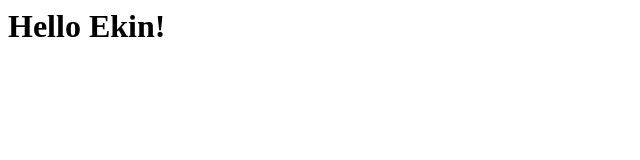
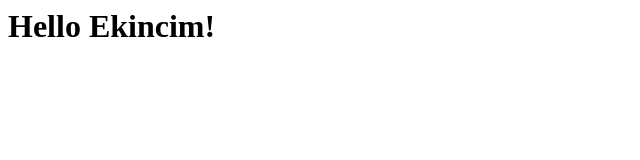
Before and after one commit to celebiekinn/parthenon_webAR, a plain HTML site: page index.html in a window 1280 px wide. Shown: the full height of the page, 0-640 px from the left. Drawn offline with Linux system fonts and the light colour scheme.

Commit message:
second commit

```diff
--- a/index.html
+++ b/index.html
@@ -1 +1 @@
-<h1>Hello Ekin!</h1>
+<h1>Hello Ekincim!</h1>
```
